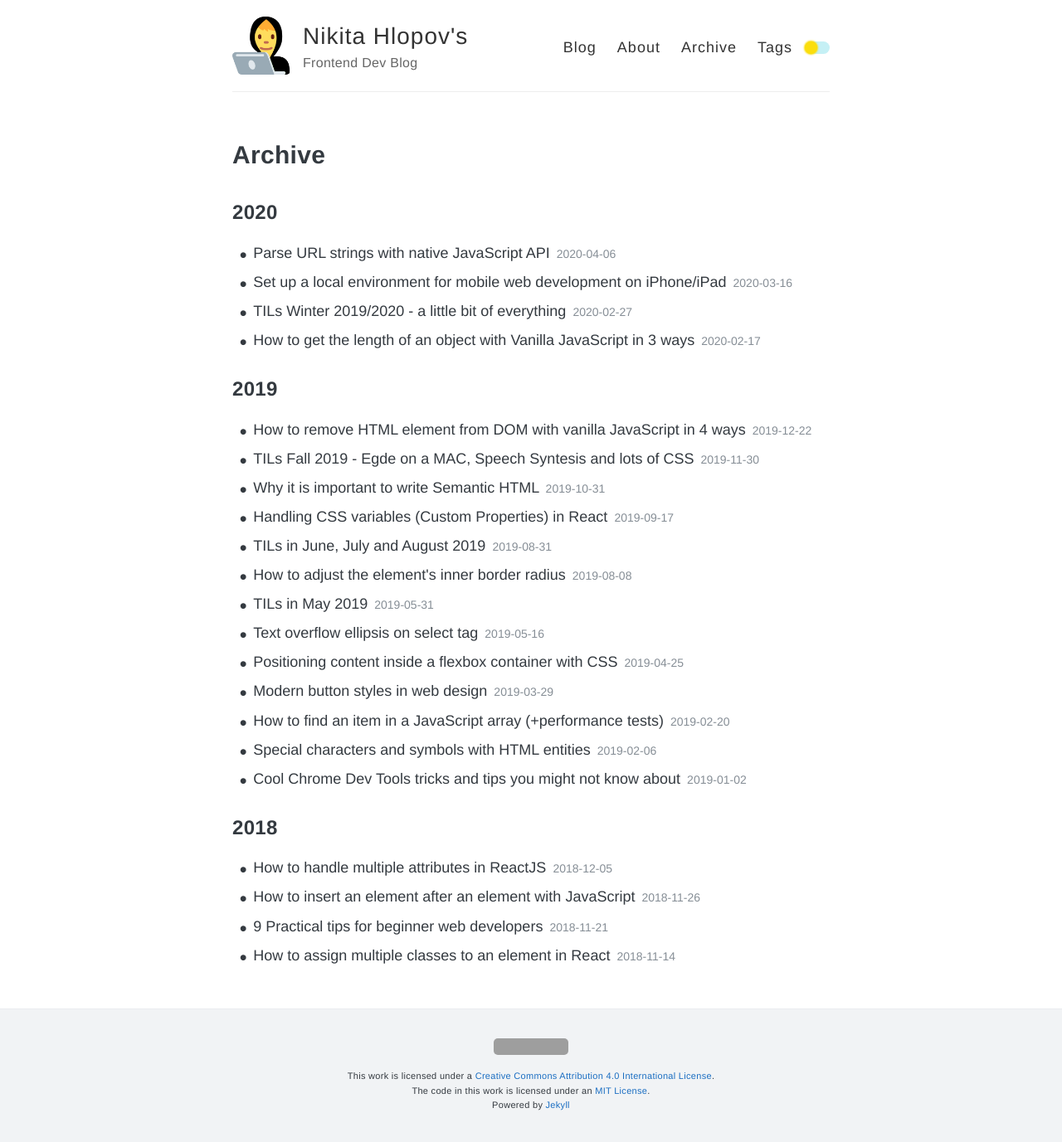
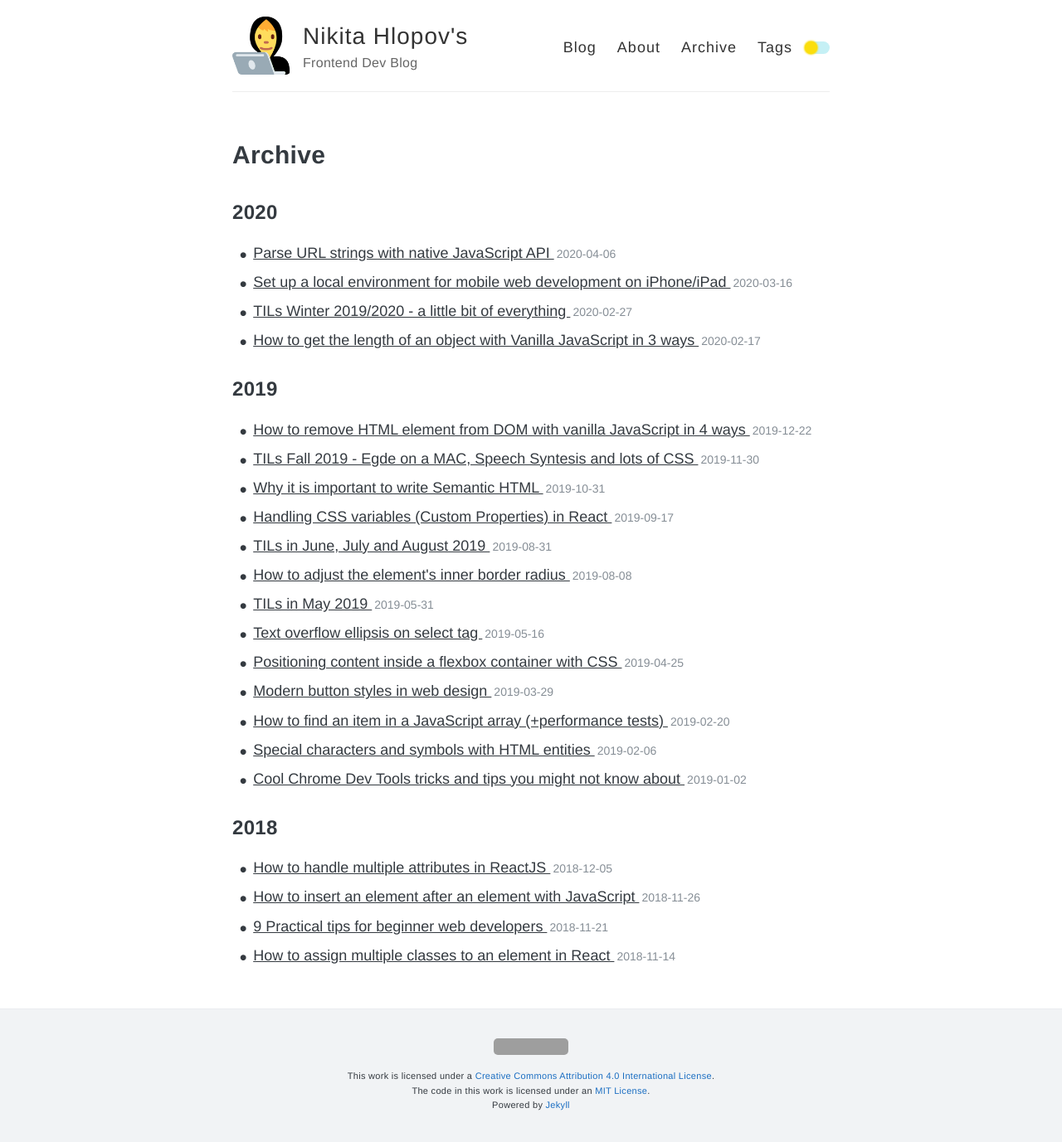
Before and after one commit to nikitahl/dev-blog, a Jekyll site: the page built from archive/index.html, in a window 1280 px wide. Shown: the whole page at 83% size. Built offline with Jekyll 4.4.1, drawn with Linux system fonts in a browser that asks for light colours; grey boxes are pictures that could not be loaded.

Commit message:
Update post link styles and dark theme code styles

```diff
--- a/_sass/_dark-theme.scss
+++ b/_sass/_dark-theme.scss
@@ -115,7 +115,7 @@ $dark-theme-text-color: #fff;
 
 	code.highlighter-rouge {
 		background-color: #252525;
-		color: #84c4ff;
+		color: #886ddb;
 	}
 
 	.highlight {
@@ -133,8 +133,12 @@ $dark-theme-text-color: #fff;
 	}
 
 	.highlight .kd {
-    color: #c0ca33;
+    color: #d3721e;
 	}
+
+	.highlight .nb {
+    color: #c3b54e;
+}
 
 	.highlight .nt,
 	.highlight .p {
--- a/style.scss
+++ b/style.scss
@@ -481,6 +481,20 @@ img {
 
   .read-more {
     font-size: 15px;
+
+    &:hover {
+      text-decoration: underline;
+    }
+  }
+}
+
+.entry {
+  a {
+    text-decoration: underline;
+
+    &:hover {
+      text-decoration: none;
+    }
   }
 }
 
```
